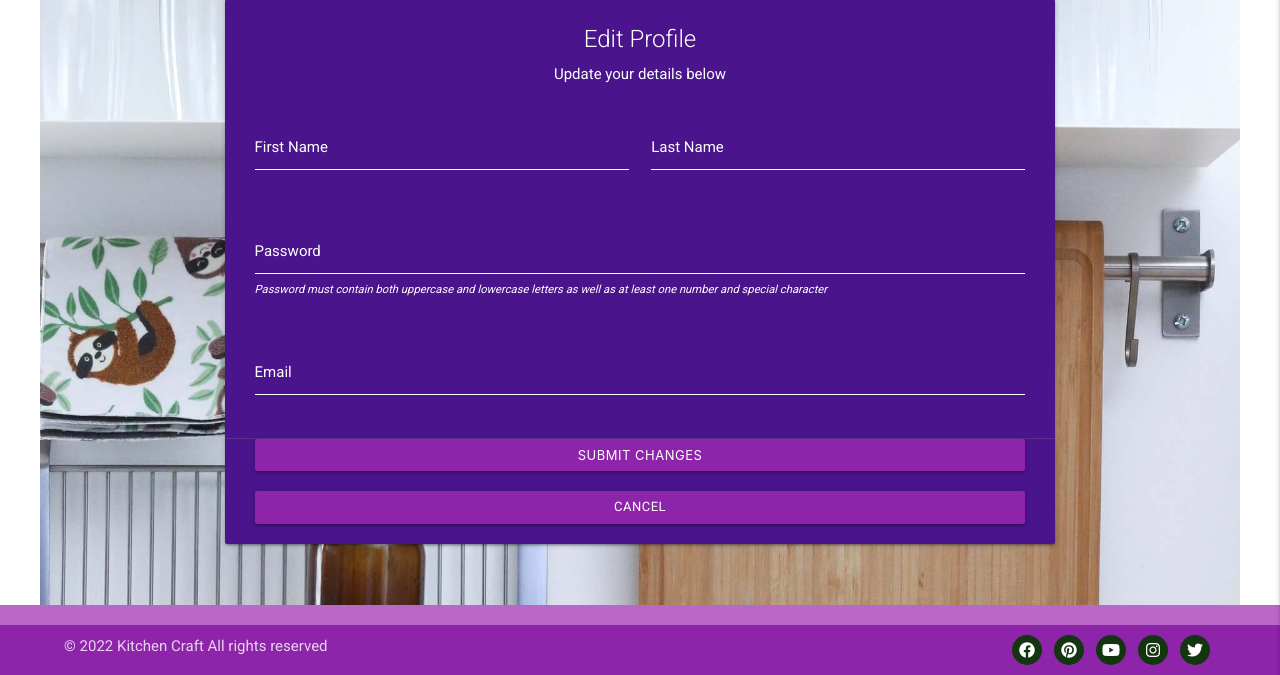
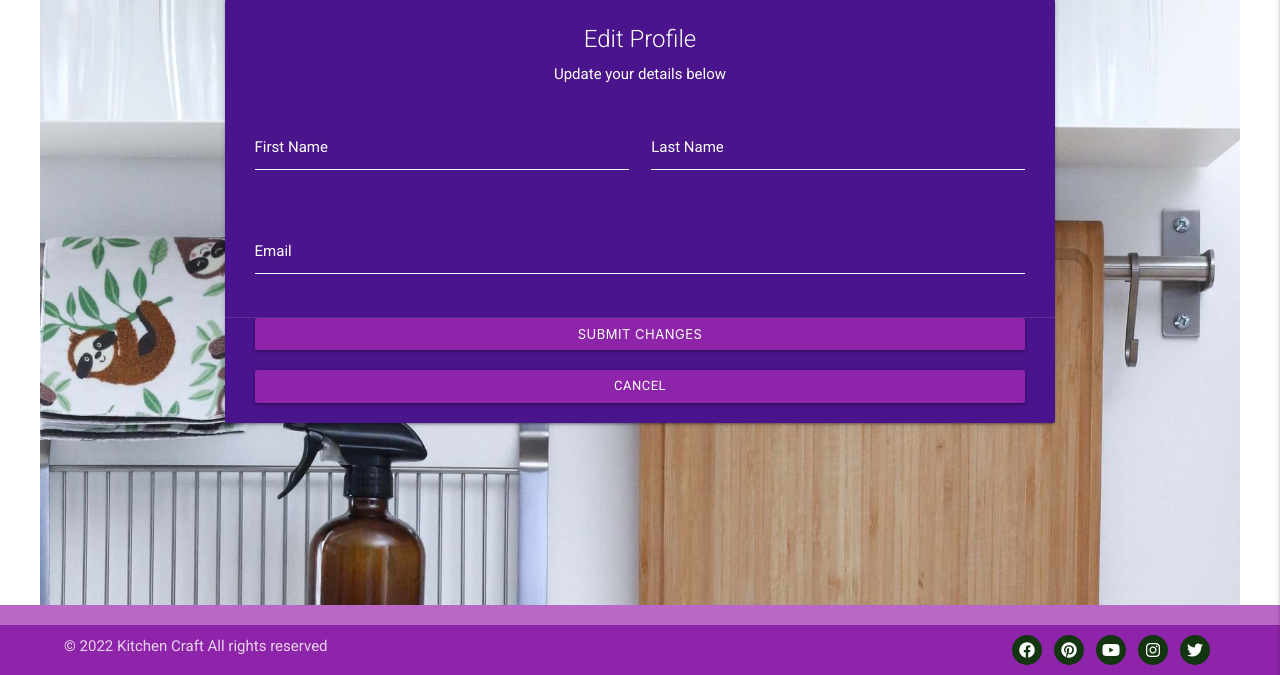
Before and after one commit to ollylomax/Kitchen-Craft---Backend-Development-Milestone-Project, a Flask app: template templates/edit_profile.html in a window 1280 px wide. Shown: the part 125-800 px from the top of the page. Run offline with Flask 2, Linux system fonts and the light colour scheme; the template is opened without the code that fills it, so the values that code supplies are empty; some libraries are stand-ins or nearby versions; some web fonts are replaced.

Commit message:
Add change password button to profile page and remove password input field from edit profile page

```diff
--- a/templates/edit_profile.html
+++ b/templates/edit_profile.html
@@ -1,7 +1,7 @@
 {% extends 'base.html' %}
 
-<!-- Content to be injected into respective base.html block when register page
-     is rendered by register function -->
+<!-- Content to be injected into respective base.html block when edit_profile page
+     is rendered by edit_profile function -->
 {% block content %}
 <!-- Register block -->
 <div class="row register-panel">
@@ -38,17 +38,6 @@
               <label for="lname">Last Name</label>
             </div>
           </div>
-          <!-- Password block -->
-          <div class="row register-input">
-            <div class="input-field col s12">
-              <!-- Password input -->
-              <input id="password" name="password" type="password" class="validate"
-                pattern="((?=.*\d)(?=.*[a-z])(?=.*[A-Z])(?=.*[\W]).{8,64})" required>
-              <label for="password">Password</label>
-              <span class="white-text left pattern"><em>Password must contain both uppercase and
-                  lowercase letters as well as at least one number and special character</em></span>
-            </div>
-          </div>
           <!-- Email block -->
           <div class="row register-input">
             <div class="input-field col s12">
--- a/templates/profile.html
+++ b/templates/profile.html
@@ -36,6 +36,7 @@
       <div class="row profile-buttons">
         <p class="center-align">
           <a href="{{ url_for('edit_profile', username=session['user_session']) }}" class="col s12 btn-small purple darken-1">Edit Profile</a>
+          <a href="{{ url_for('change_password', username=session['user_session']) }}" class="col s12 btn-small purple darken-1">Change Password</a>
           <a href="{{ url_for('logout') }}" class="col s12 btn-small purple darken-1">Sign Out</a>
         </p>
       </div>
```
